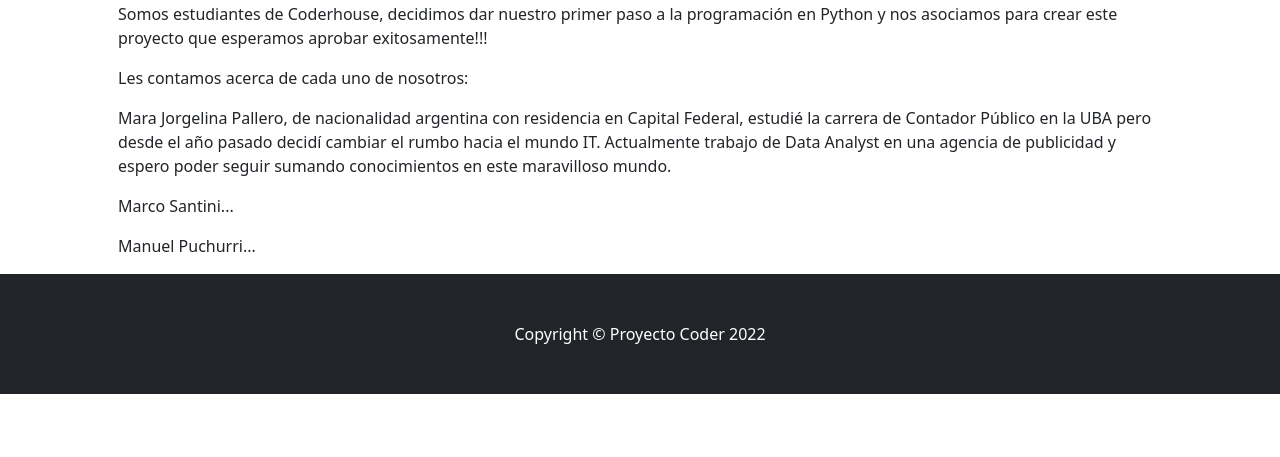
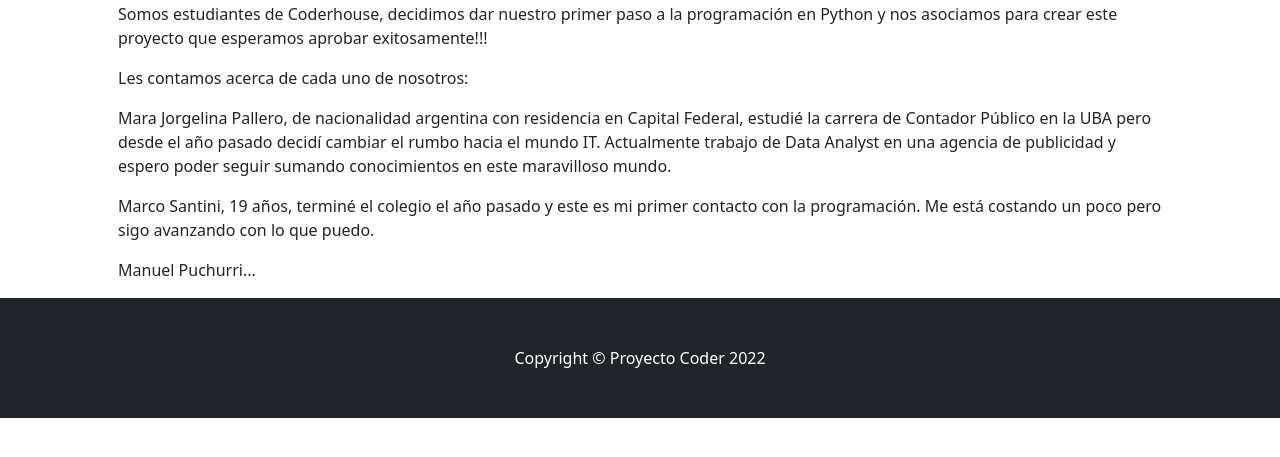
Before and after one commit to JorPallero/Entrega1_Puchurri_Santini_Pallero, a Django app: page /about/ in a window 1280 px wide. Shown: the part 148-605 px from the top of the page. Run offline with Django 4.2, Linux system fonts and the light colour scheme; some libraries are stand-ins or nearby versions.

Commit message:
Modificando About

```diff
--- a/home/templates/home/about.html
+++ b/home/templates/home/about.html
@@ -10,7 +10,7 @@
     <p>Somos estudiantes de Coderhouse, decidimos dar nuestro primer paso a la programación en Python y nos asociamos para crear este proyecto que esperamos aprobar exitosamente!!!</p>
     <p>Les contamos acerca de cada uno de nosotros:  </p>
     <p>Mara Jorgelina Pallero, de nacionalidad argentina con residencia en Capital Federal, estudié la carrera de Contador Público en la UBA pero desde el año pasado decidí cambiar el rumbo hacia el mundo IT.  Actualmente trabajo de Data Analyst en una agencia de publicidad y espero poder seguir sumando conocimientos en este maravilloso mundo.</p>
-    <p>Marco Santini...</p>
+    <p>Marco Santini, 19 años, terminé el colegio el año pasado y este es mi primer contacto con la programación.  Me está costando un poco pero sigo avanzando con lo que puedo.</p>
     <p>Manuel Puchurri...</p>
 </div>
 {% endblock mi_contenido %}
```
